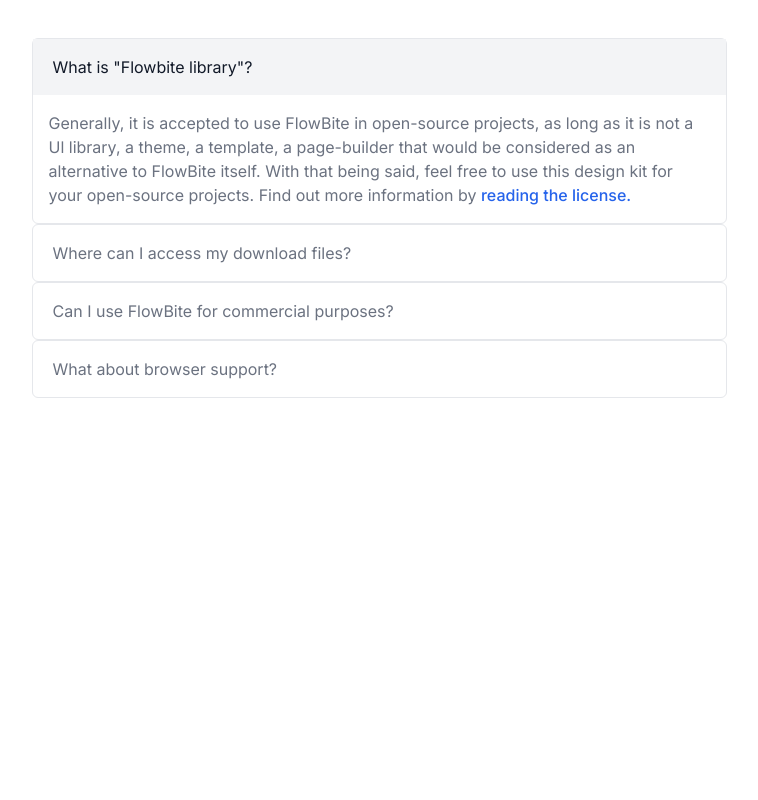
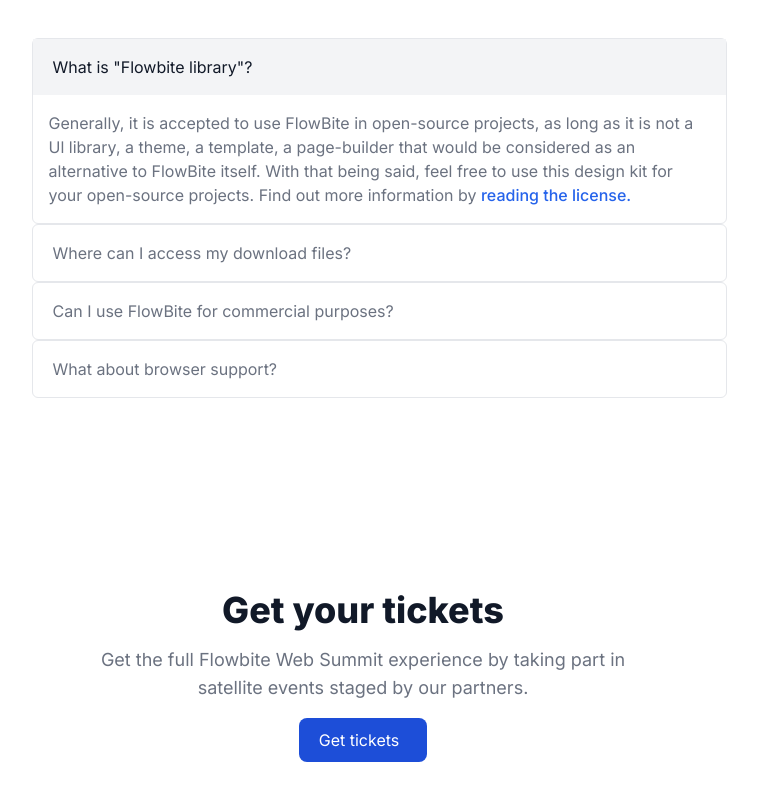
Before and after one commit to john-eleos/Event-Website, a Next.js app: page / in a window 1280 px wide. Shown: the part 4279-5079 px from the top of the page, without its empty margins (261-1019 px from the left). Before the commit the page ends 4773 px from the top, so only its background shows below. Built offline with nearby package versions, Linux system fonts and the light colour scheme.

Commit message:
Added Tickets section

```diff
--- /dev/null
+++ b/app/components/Tickets.jsx
@@ -0,0 +1,26 @@
+import React from "react";
+
+const Tickets = () => {
+  return (
+    <>
+      <div className="flex-col justify-items-center px-4 py-8 lg:py-24 lg:px-20">
+        <div className="pb-12 lg:w-1/2 lg:pr-8">
+          <h1 className="text-3xl font-extrabold text-center lg:text-4xl">
+            Get your tickets
+          </h1>
+          <p className="text-left text-lg text-center my-4 font-normal text-gray-500">
+            Get the full Flowbite Web Summit experience by taking part in
+            satellite events staged by our partners.
+          </p>
+          <div className="mx-auto max-w-max">
+            <button className="bg-blue-700 text-white rounded-lg py-2.5 px-5 hover:bg-blue-600 hover:cursor-pointer">
+              Get tickets<i className="fa-solid fa-arrow-right ml-2"></i>
+            </button>
+          </div>
+        </div>
+      </div>
+    </>
+  );
+};
+
+export default Tickets;
--- a/app/page.jsx
+++ b/app/page.jsx
@@ -7,6 +7,7 @@
 import Team from "./components/Team";
 import Location from "./components/Location";
 import FAQ from "./components/FAQ";
+import Tickets from "./components/Tickets";
 
 export default function Home() {
   return (
@@ -19,6 +20,7 @@
       <Team />
       <Location />
       <FAQ />
+      <Tickets />
     </>
   );
 }
```
